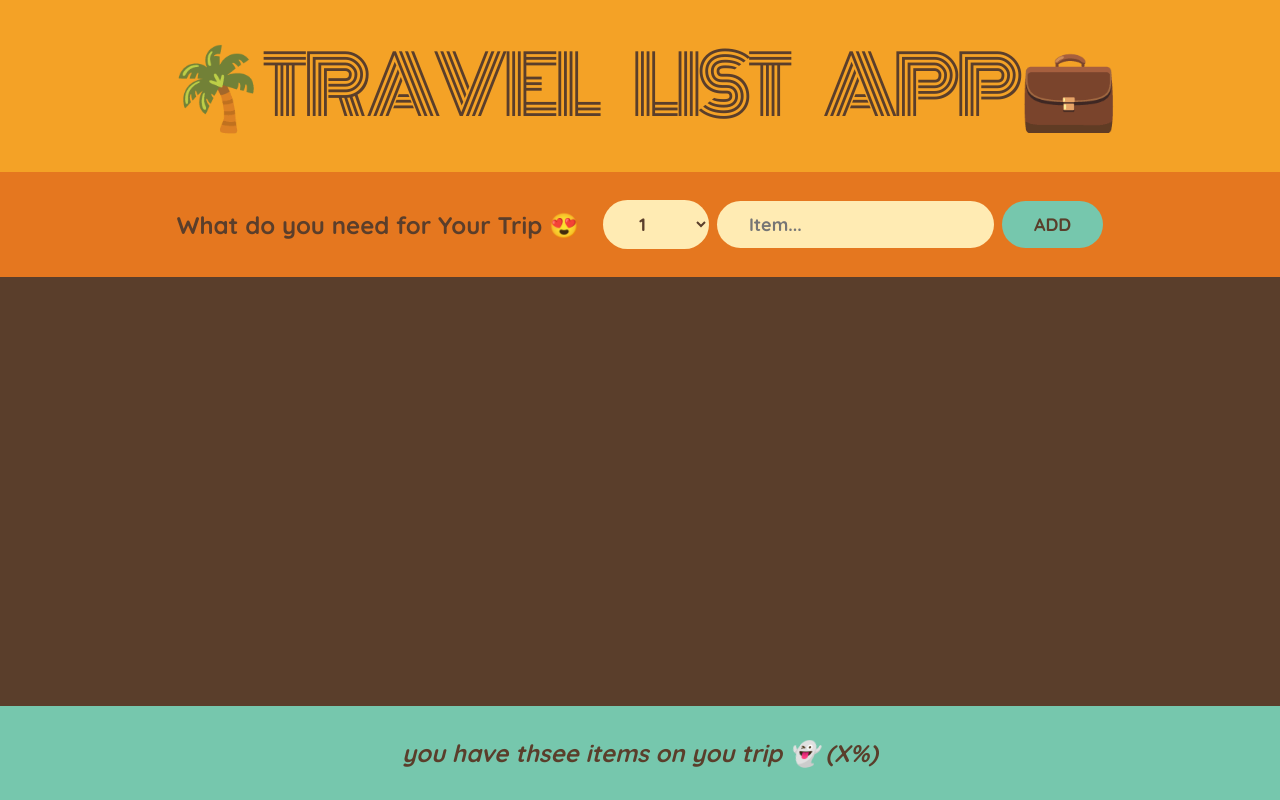
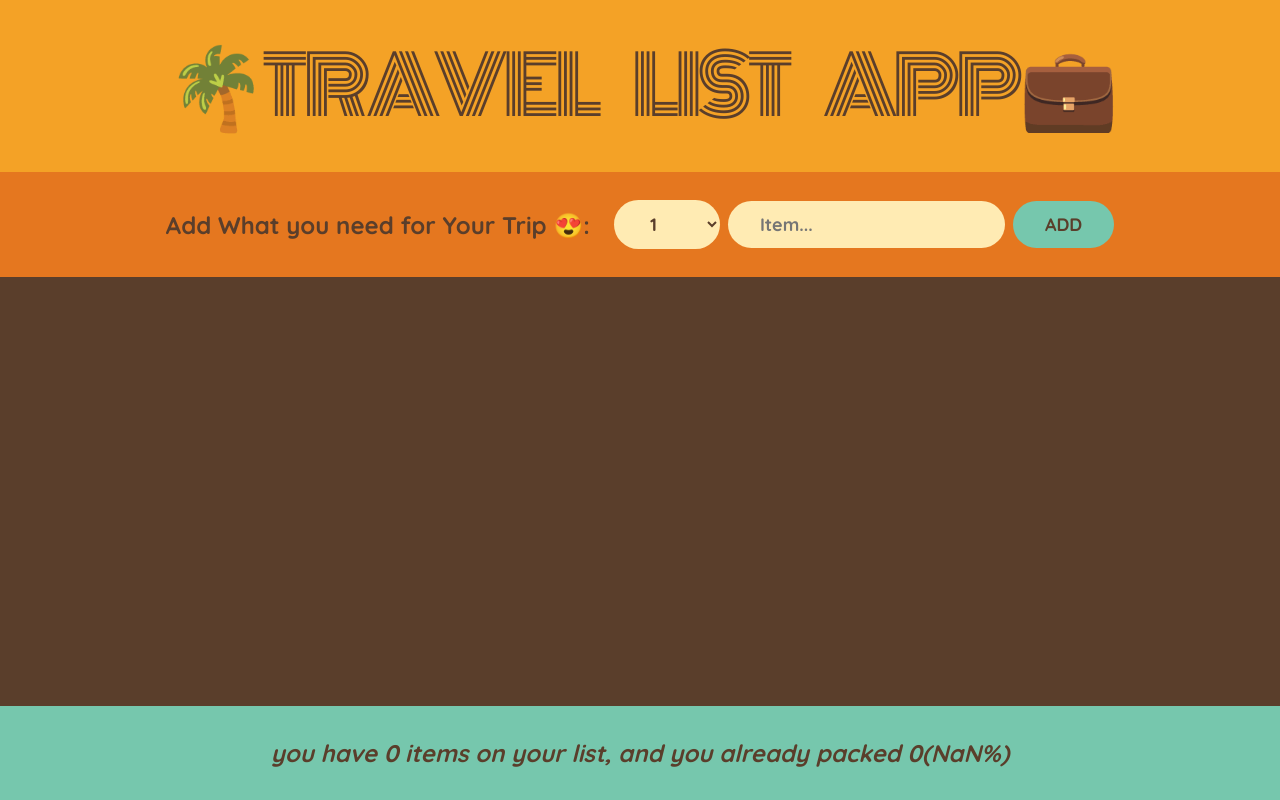
Before and after one commit to rehmeee/Travel-list-in-React, a React (Create React App) app: page / in a window 1280 px wide. Built offline with nearby package versions, Linux system fonts and the light colour scheme.

Commit message:
status of packing elements are added

```diff
--- a/src/App.js
+++ b/src/App.js
@@ -30,7 +30,7 @@ export default function App() {
         handleRomveItem={handleRomveItem}
         handleToggleItem={handleToggleItem}
       />
-      <Stats />
+      <Stats items={items} />
     </div>
   );
 }
--- a/src/components/Form.js
+++ b/src/components/Form.js
@@ -16,7 +16,7 @@ function Form({ handleAddItem }) {
   }
   return (
     <form className="add-form" onSubmit={handleSubmit}>
-      <h3>What do you need for Your Trip 😍</h3>
+      <h3>Add What you need for Your Trip 😍:</h3>
       <select
         value={quantity}
         onChange={(e) => setquantity(Number(e.target.value))}
--- a/src/components/Stats.js
+++ b/src/components/Stats.js
@@ -1,9 +1,14 @@
-function Stats() {
-    return (
-        <footer className="stats">
-            <em>you have thsee items on you trip 👻 (X%)</em>
-        </footer>
-    )
+function Stats({ items }) {
+  const itemPacked = items.filter((item) => item.packed).length;
+  const percentage = Math.round((itemPacked / items.length) * 100);
+  return (
+    <footer className="stats">
+      <em>
+        you have {items.length} items on your list, and you already packed{" "}
+        {itemPacked}({percentage}%)
+      </em>
+    </footer>
+  );
 }
 
-export default Stats
+export default Stats;
```
